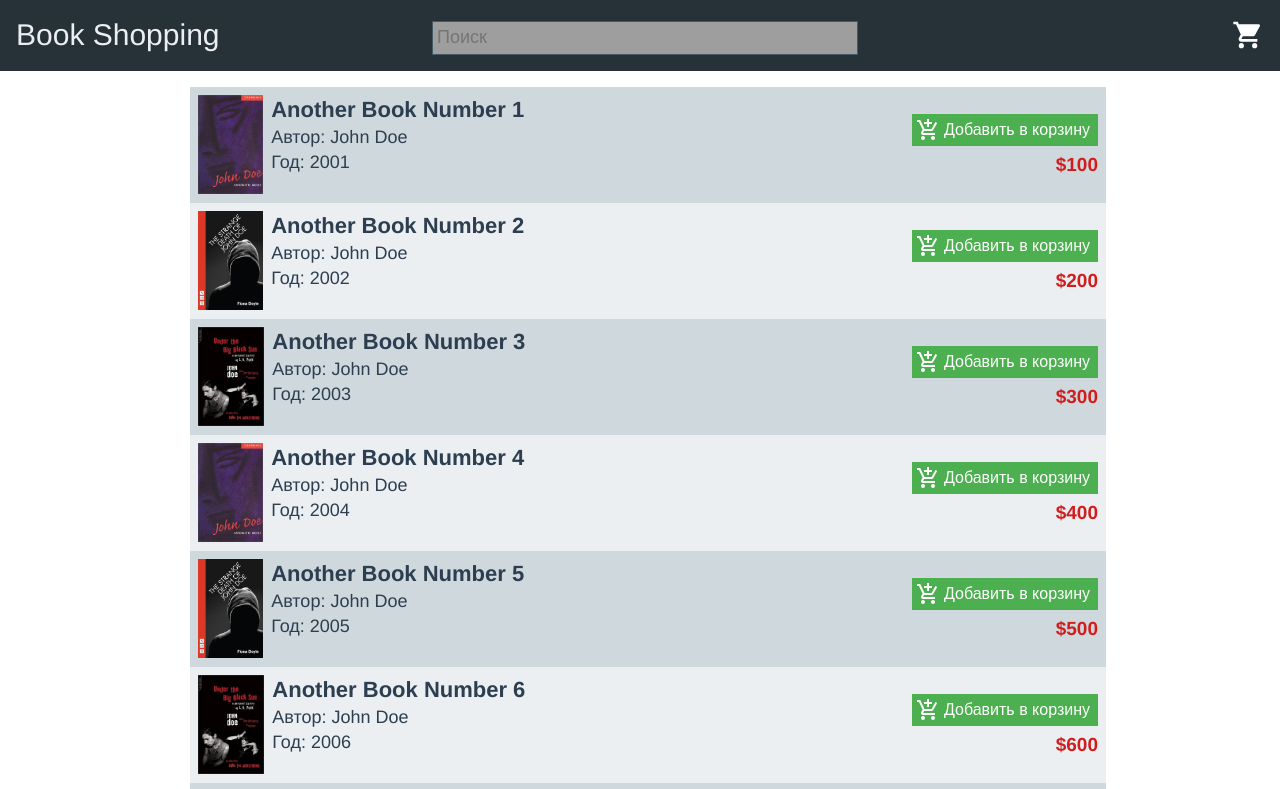
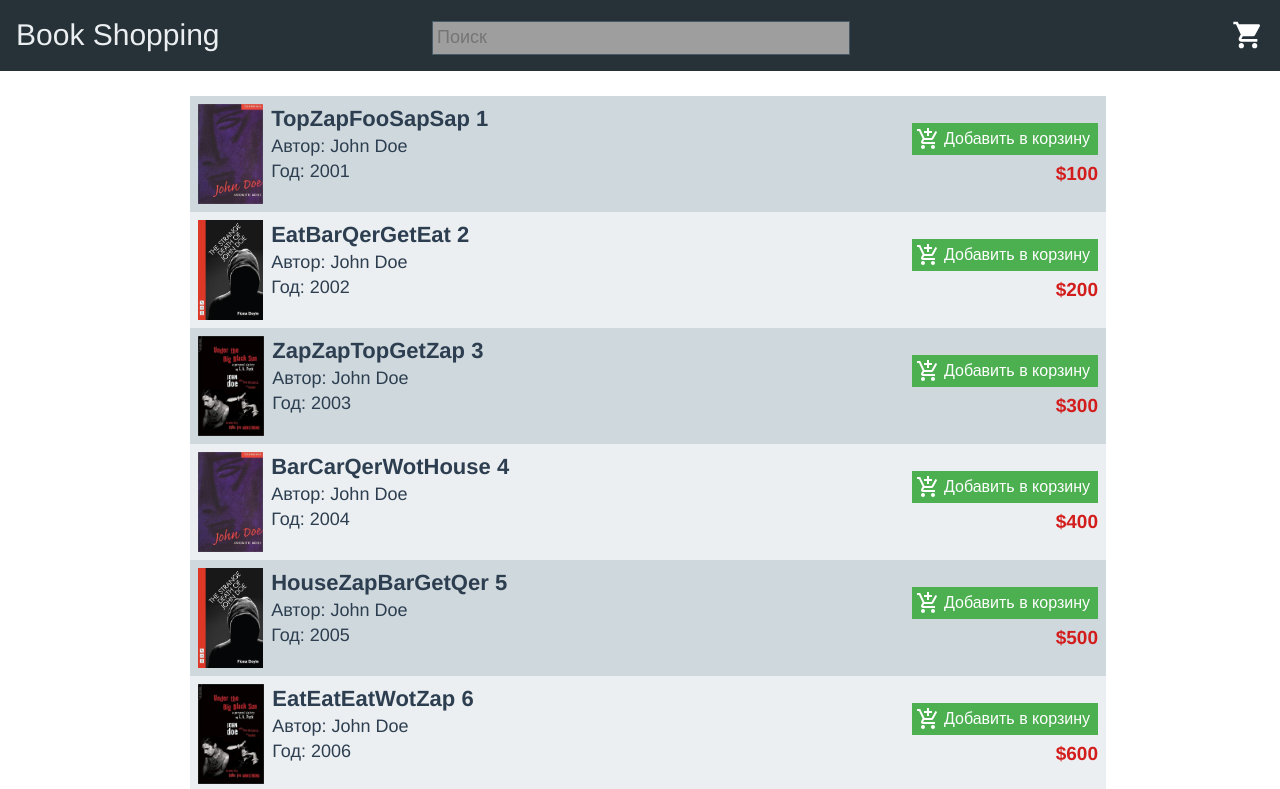
Before and after one commit to p4773rn/somnium-test-task, a Vue app: page /#/ in a window 1280 px wide. Shown: the top 789 px of the page. Built offline with nearby package versions, Linux system fonts and the light colour scheme; grey boxes are pictures that could not be loaded.

Commit message:
Implement book search

```diff
--- a/src/App.vue
+++ b/src/App.vue
@@ -1,23 +1,13 @@
 <script>
-import AppTextField from '@/components/AppTextField'
 export default {
     name: 'App',
-    components: {
-        AppTextField,
-    },
 }
 </script>
 
 <template lang="pug">
     div#app
-        div#nav
-            div.title Book Shopping
-            div.search
-                app-text-field.search__field(placeholder="Поиск")
-            div.shoppingCart
-                img.shoppingCart__icon(src="@/assets/shopping_cart.svg")
-            //- <router-link to="/">Home</router-link> |
-            //- <router-link to="/about">About</router-link>
+        //- <router-link to="/">Home</router-link> |
+        //- <router-link to="/about">About</router-link>
         router-view
 </template>
 
@@ -33,54 +23,4 @@ body {
     -moz-osx-font-smoothing: grayscale;
     color: #2c3e50;
 }
-
-#nav {
-    display: flex;
-    justify-content: space-between;
-    align-items: center;
-
-    background: #263238;
-    color: #eceff1;
-    font-size: 30px;
-
-    padding: 16px;
-    margin-bottom: 16px;
-    a {
-        font-weight: bold;
-        color: #2c3e50;
-
-        &.router-link-exact-active {
-            color: #425eb9;
-        }
-    }
-}
-
-.title {
-    flex: 1;
-}
-
-.search {
-    flex: 1;
-    text-align: center;
-    &__field {
-        width: 100%;
-        height: 32px;
-
-        padding: 0 4px;
-
-        font-size: 18px;
-
-        background: #cfd8dc;
-        background-image: url('/assets/shopping_cart.svg');
-    }
-}
-
-.shoppingCart {
-    flex: 1;
-
-    &__icon {
-        float: right;
-        width: 32px;
-    }
-}
 </style>
--- a/src/components/AppTextField.vue
+++ b/src/components/AppTextField.vue
@@ -3,12 +3,13 @@ export default {
     name: 'AppTextField',
     props: {
         placeholder: String,
+        value: String,
     },
 }
 </script>
 
 <template lang="pug">
-input.appTextField(:placeholder="placeholder")
+input.appTextField(:placeholder="placeholder", :value="value", @input="$emit('input', $event.target.value)")
 </template>
 
 <style lang="scss" scoped>
--- a/src/data/books.js
+++ b/src/data/books.js
@@ -4,9 +4,28 @@ import cover3 from '@/assets/cover3.jpg'
 
 const booksArray = []
 const covers = [cover1, cover2, cover3]
+const names = [
+    'Foo',
+    'Bar',
+    'Get',
+    'House',
+    'Car',
+    'Zap',
+    'Qer',
+    'Wot',
+    'Eat',
+    'Sap',
+    'Top',
+]
+
 for (let i = 1; i <= 20; i++) {
+    let name = ''
+    // Generate random name
+    for (let j = 0; j < 5; j++) {
+        name += names[Math.floor(Math.random() * names.length)]
+    }
     booksArray.push({
-        name: `Another Book Number ${i}`,
+        name: `${name} ${i}`,
         price: `${i * 100}`,
         author: 'John Doe',
         year: `${2000 + i}`,
--- a/src/views/Home.vue
+++ b/src/views/Home.vue
@@ -1,28 +1,99 @@
 <script>
 // @ is an alias to /src
 import BookItem from '@/components/BookItem.vue'
+import AppTextField from '@/components/AppTextField'
 import books from '@/data/books.js'
+
 export default {
     name: 'Home',
     components: {
         BookItem,
+        AppTextField,
     },
     data() {
         return {
-            books: books,
+            searchText: '',
         }
+    },
+    computed: {
+        books() {
+            return books.filter(book => book.name.includes(this.searchText))
+        },
     },
 }
 </script>
 
 <template lang="pug">
-    div.container
+div
+    div#nav
+        div.title Book Shopping
+        div.search
+            app-text-field.search__field(placeholder="Поиск", v-model="searchText")
+        div.shoppingCart
+            img.shoppingCart__icon(src="@/assets/shopping_cart.svg")
+    div.content
         div.list
             div(v-for="(book, index) in books")
                 book-item.bookItem(:book="book", :class="{ 'bookItem--highlighted': index % 2 !== 0 }")
 </template>
 
 <style lang="scss" scoped>
+#nav {
+    position: fixed;
+    top: 0;
+    width: calc(100% - 32px);
+
+    display: flex;
+    justify-content: space-between;
+    align-items: center;
+
+    background: #263238;
+    color: #eceff1;
+    font-size: 30px;
+
+    padding: 16px;
+    a {
+        font-weight: bold;
+        color: #2c3e50;
+
+        &.router-link-exact-active {
+            color: #425eb9;
+        }
+    }
+}
+
+.title {
+    flex: 1;
+}
+
+.search {
+    flex: 1;
+    text-align: center;
+    &__field {
+        height: 32px;
+        width: calc(100% - 8px);
+        padding: 0 4px;
+
+        font-size: 18px;
+
+        background: #cfd8dc;
+        background-image: url('/assets/shopping_cart.svg');
+    }
+}
+
+.shoppingCart {
+    flex: 1;
+
+    &__icon {
+        float: right;
+        width: 32px;
+    }
+}
+
+.content {
+    margin-top: 96px;
+}
+
 .list {
     max-width: 900px;
     margin: auto;
```
